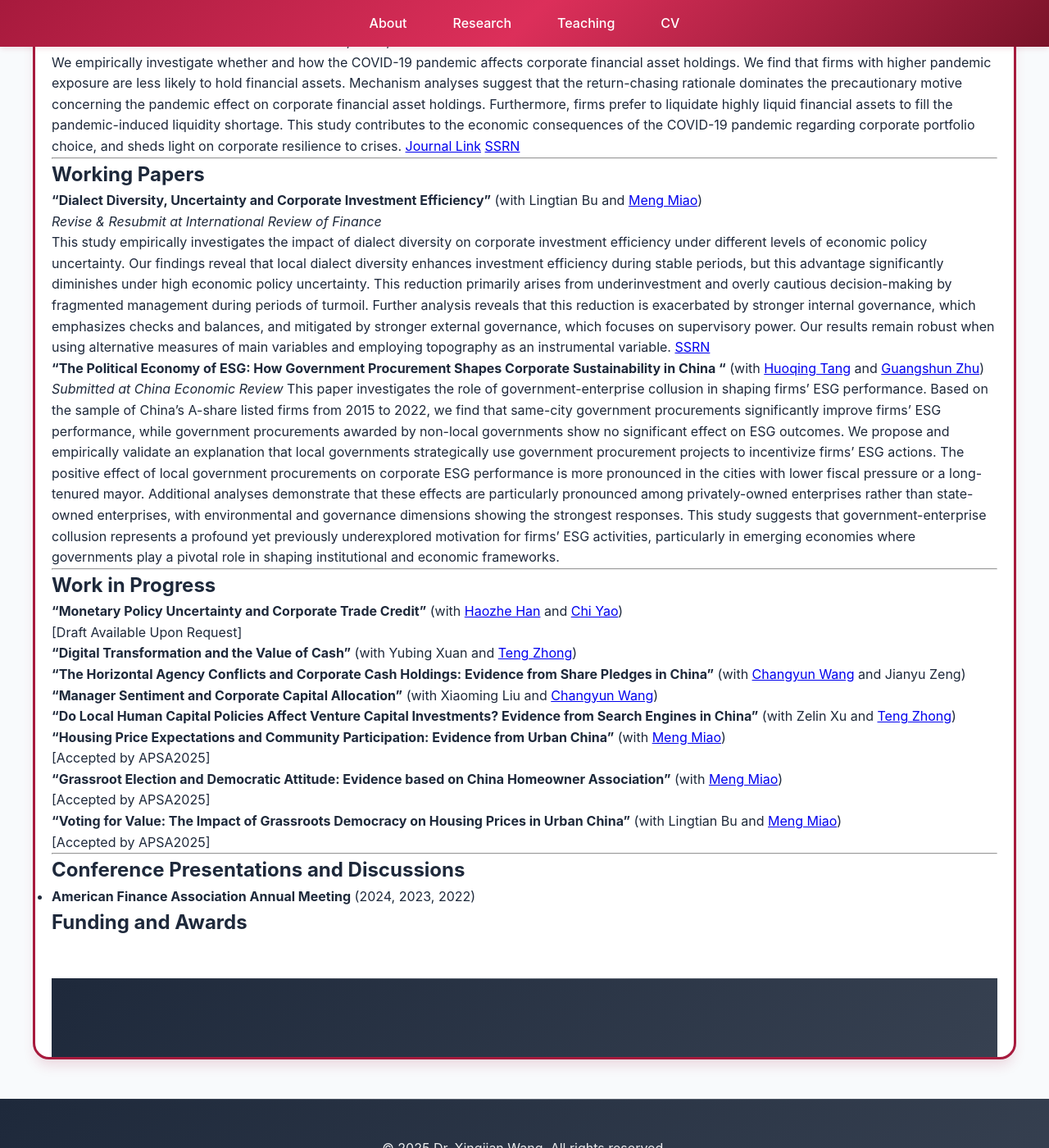
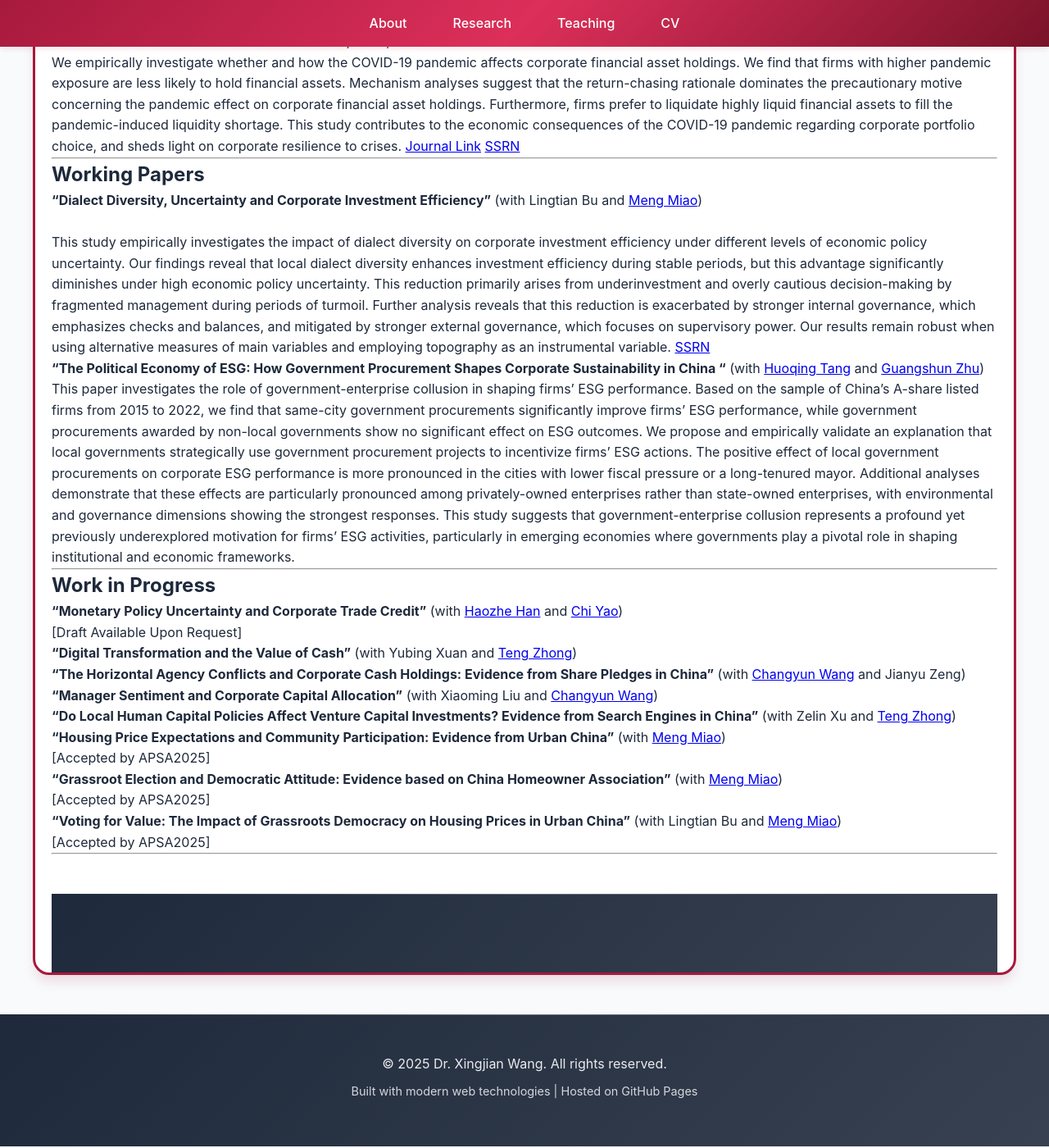
Before and after one commit to Victor-finance/Victor-finance.github.io, a Jekyll site: the page built from research.md, in a window 1280 px wide and 1400 px high, scrolled down 733 px. Shown: the whole window at 82% size. Built offline with Jekyll 4.4.1, drawn with Linux system fonts in a browser that asks for light colours.

Commit message:
Update research.md

```diff
--- a/research.md
+++ b/research.md
@@ -10,12 +10,12 @@ permalink: /research/
 
 - **"Monetary Policy Uncertainty and Corporate Cash Holdings: Evidence from China"** (with [Haozhe Han](https://come.tju.edu.cn/info/1091/7801.htm))
   *Journal of Financial Stability*, 2023, 67:101138.
-  We empirically explore the effect of monetary policy uncertainty on corporate cash holdings in China, and find robust evidence that monetary policy uncertainty is positively related to corporate cash holdings. The firms’ precautionary behavior in cash holdings is chiefly attributed to the increase in financial frictions rather than the reduction in corporate investments. Our study suggests that firms hold more cash to cushion potential liquidity shortfalls induced by the increase in monetary policy uncertainty.
+We empirically explore the effect of monetary policy uncertainty on corporate cash holdings in China, and find robust evidence that monetary policy uncertainty is positively related to corporate cash holdings. The firms’ precautionary behavior in cash holdings is chiefly attributed to the increase in financial frictions rather than the reduction in corporate investments. Our study suggests that firms hold more cash to cushion potential liquidity shortfalls induced by the increase in monetary policy uncertainty.
  [Journal Link](https://www.sciencedirect.com/science/article/pii/S1572308923000384) [SSRN](https://ssrn.com/abstract=4463877)
 
 - **"Pandemic Effect on Corporate Financial Asset Holdings: Precautionary or Return-chasing?"** (with [Haoyu Gao](http://sf.ruc.edu.cn/info/1419/9668.htm) and [Huiyu Wen](https://glxy.gdut.edu.cn/info/1292/29774.htm))
   *Research in International Business and Finance*, 2022, 62:101750.
-  We empirically investigate whether and how the COVID-19 pandemic affects corporate financial asset holdings. We find that firms with higher pandemic exposure are less likely to hold financial assets. Mechanism analyses suggest that the return-chasing rationale dominates the precautionary motive concerning the pandemic effect on corporate financial asset holdings. Furthermore, firms prefer to liquidate highly liquid financial assets to fill the pandemic-induced liquidity shortage. This study contributes to the economic consequences of the COVID-19 pandemic regarding corporate portfolio choice, and sheds light on corporate resilience to crises.
+We empirically investigate whether and how the COVID-19 pandemic affects corporate financial asset holdings. We find that firms with higher pandemic exposure are less likely to hold financial assets. Mechanism analyses suggest that the return-chasing rationale dominates the precautionary motive concerning the pandemic effect on corporate financial asset holdings. Furthermore, firms prefer to liquidate highly liquid financial assets to fill the pandemic-induced liquidity shortage. This study contributes to the economic consequences of the COVID-19 pandemic regarding corporate portfolio choice, and sheds light on corporate resilience to crises.
  [Journal Link](https://www.sciencedirect.com/science/article/pii/S0275531922001374) [SSRN](https://ssrn.com/abstract=4144122)
 
 ---
@@ -23,12 +23,12 @@ permalink: /research/
 ## Working Papers
 
 **"Dialect Diversity, Uncertainty and Corporate Investment Efficiency"** (with Lingtian Bu and [Meng Miao](http://sf.ruc.edu.cn/jszy/mm/index.htm))
-*Revise & Resubmit at International Review of Finance*  <!-- -->
+<!-- *Revise & Resubmit at International Review of Finance*   -->
 This study empirically investigates the impact of dialect diversity on corporate investment efficiency under different levels of economic policy uncertainty. Our findings reveal that local dialect diversity enhances investment efficiency during stable periods, but this advantage significantly diminishes under high economic policy uncertainty. This reduction primarily arises from underinvestment and overly cautious decision-making by fragmented management during periods of turmoil. Further analysis reveals that this reduction is exacerbated by stronger internal governance, which emphasizes checks and balances, and mitigated by stronger external governance, which focuses on supervisory power. Our results remain robust when using alternative measures of main variables and employing topography as an instrumental variable.
 [SSRN](https://ssrn.com/abstract=4910535)
 
 **"The Political Economy of ESG: How Government Procurement Shapes Corporate Sustainability in China "** (with [Huoqing Tang](https://cz.cueb.edu.cn/szdw/swx/146301.htm) and [Guangshun Zhu](https://sbf.uibe.edu.cn/szdw/xyjs/jszc/4fea26058ab541eaa8d8795c05a8dfcd.htm))
-*Submitted at China Economic Review*   <!-- -->
+ <!--*Submitted at China Economic Review*   -->
 This paper investigates the role of government-enterprise collusion in shaping firms’ ESG performance. Based on the sample of China’s A-share listed firms from 2015 to 2022, we find that same-city government procurements significantly improve firms’ ESG performance, while government procurements awarded by non-local governments show no significant effect on ESG outcomes. We propose and empirically validate an explanation that local governments strategically use government procurement projects to incentivize firms’ ESG actions. The positive effect of local government procurements on corporate ESG performance is more pronounced in the cities with lower fiscal pressure or a long-tenured mayor. Additional analyses demonstrate that these effects are particularly pronounced among privately-owned enterprises rather than state-owned enterprises, with environmental and governance dimensions showing the strongest responses. This study suggests that government-enterprise collusion represents a profound yet previously underexplored motivation for firms’ ESG activities, particularly in emerging economies where governments play a pivotal role in shaping institutional and economic frameworks.
 
 
@@ -58,10 +58,10 @@ This paper investigates the role of government-enterprise collusion in shaping f
 
 ---
 
-## Conference Presentations and Discussions   <!-- -->
+<!--  ## Conference Presentations and Discussions   -->
 
-- **American Finance Association Annual Meeting** (2024, 2023, 2022)   <!-- -->
+<!--  - **American Finance Association Annual Meeting** (2024, 2023, 2022)    -->
 
 
 
-## Funding and Awards <!-- -->
+<!--  ## Funding and Awards  -->
```
